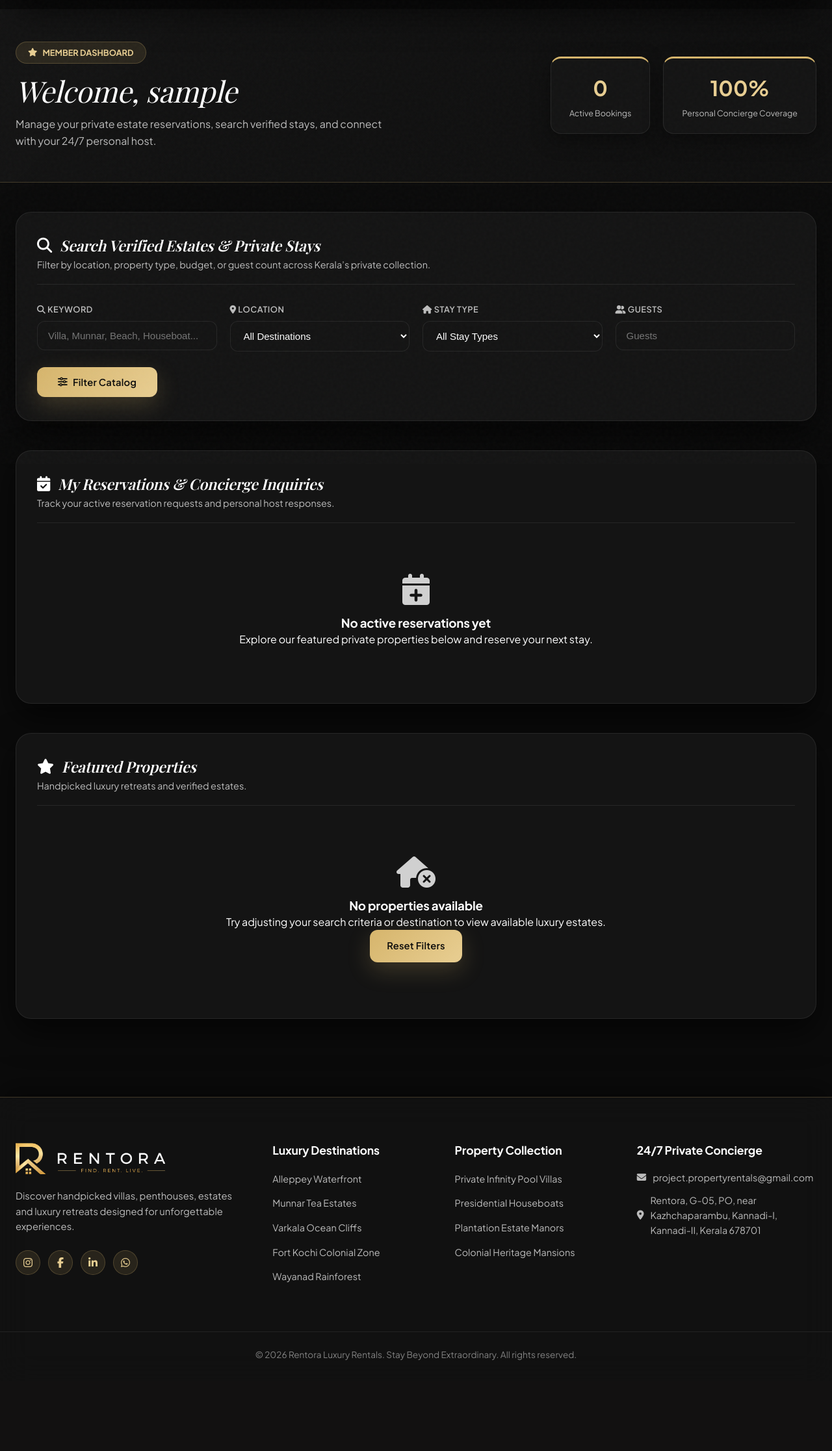
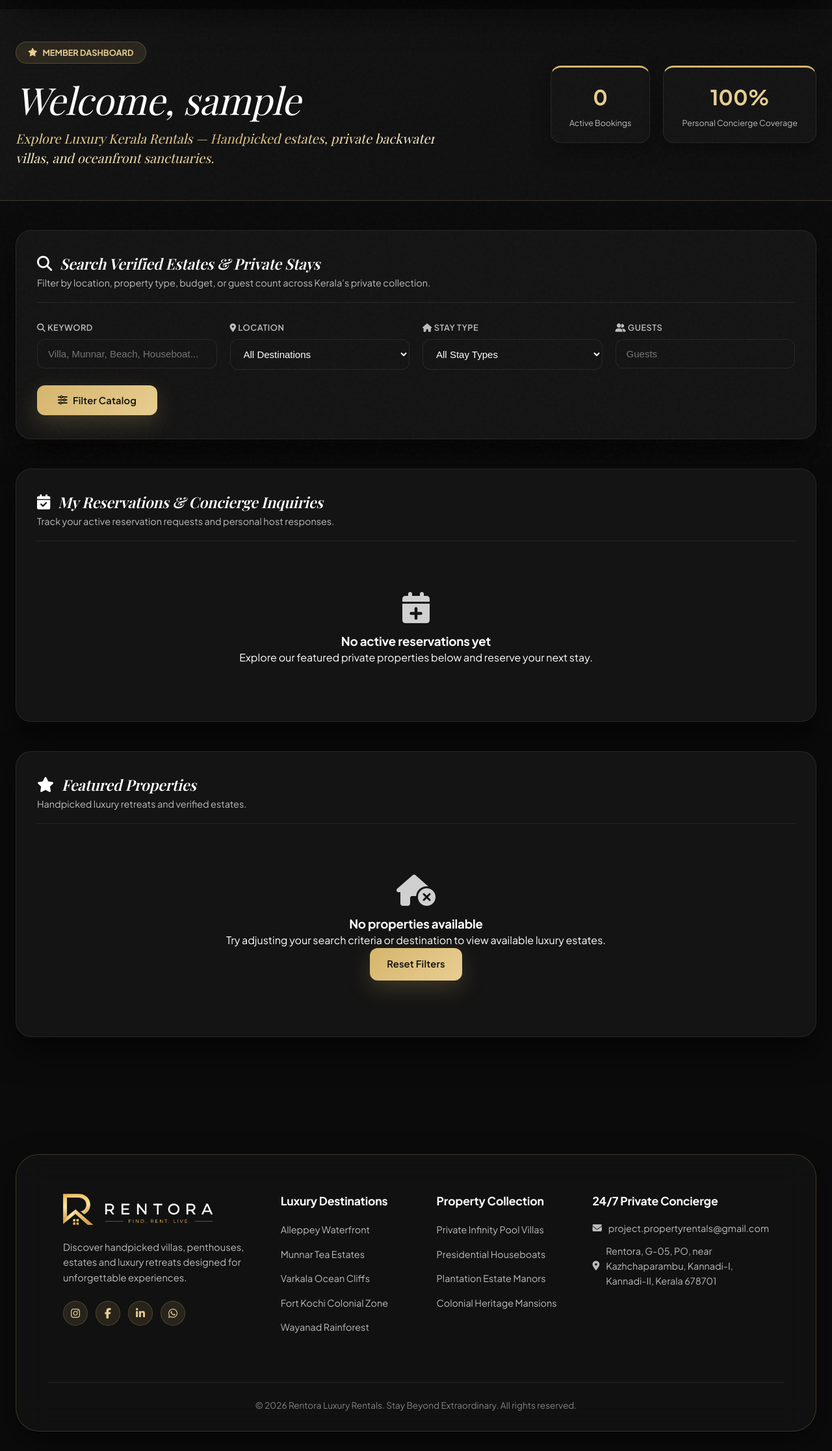
Before and after one commit to Harshal-jith/rentora_0, a Django app: page /dashboard/ in a window 1280 px wide. Shown: the part 86-2319 px from the top of the page at 65% size. Before the commit the page ends 2179 px from the top, so only its background shows below. Run offline with Django 5.2, Linux system fonts and the light colour scheme; the visitor is signed in with stand-in values (Sample User, id 1); data comes from the database, SQL or seed files in the repository; data that the repository does not hold is empty; some web fonts are replaced.

Commit message:
Update Dashboard welcome banner headline/subcopy with luxury Playfair Display font and style footer as matching floating glass capsule

```diff
--- a/rentals/static/css/style.css
+++ b/rentals/static/css/style.css
@@ -1404,14 +1404,19 @@ img {
 .contact-form h3 { font-size: 1.3rem; margin-bottom: 20px; }
 
 .footer {
+    position: relative;
+    max-width: 1320px;
+    margin: 60px auto 30px;
+    width: calc(100% - 48px);
+    border-radius: 36px;
     background: var(--bg-card-glass);
     backdrop-filter: blur(24px);
     -webkit-backdrop-filter: blur(24px);
     color: var(--text-primary);
-    padding: 70px 0 30px;
-    border-top: 1px solid var(--border-gold);
-    box-shadow: 0 -15px 40px rgba(0, 0, 0, 0.4);
-    transition: background-color 1.0s cubic-bezier(0.16, 1, 0.3, 1), color 1.0s cubic-bezier(0.16, 1, 0.3, 1);
+    padding: 60px 48px 28px;
+    border: 1px solid var(--border-gold);
+    box-shadow: 0 15px 45px rgba(0, 0, 0, 0.45);
+    transition: background-color 1.0s cubic-bezier(0.16, 1, 0.3, 1), color 1.0s cubic-bezier(0.16, 1, 0.3, 1), border-color 1.0s ease;
 }
 
 .footer-container {
@@ -2147,11 +2152,23 @@ img {
     margin-bottom: 10px;
 }
 
+.dashboard-headline {
+    font-family: var(--font-heading);
+    font-style: italic;
+    font-size: clamp(2.4rem, 4.5vw, 3.8rem);
+    line-height: 1.1;
+    color: var(--text-primary);
+    margin-top: 10px;
+    margin-bottom: 12px;
+}
+
 .dashboard-subcopy {
-    color: var(--text-secondary);
-    max-width: 580px;
-    font-size: 1rem;
-    line-height: 1.6;
+    font-family: var(--font-heading);
+    font-style: italic;
+    font-size: 1.25rem;
+    color: var(--gold-bright);
+    line-height: 1.5;
+    max-width: 680px;
 }
 
 .dashboard-quick-stats {
@@ -2617,8 +2634,8 @@ body.light-theme .dash-input-group select:focus {
     backdrop-filter: blur(24px);
     -webkit-backdrop-filter: blur(24px);
     color: #0F172A;
-    border-top: 1px solid var(--border-gold);
-    box-shadow: 0 -10px 30px rgba(0, 0, 0, 0.05);
+    border: 1px solid var(--border-gold);
+    box-shadow: 0 10px 35px rgba(0, 0, 0, 0.06);
 }
 
 [data-theme="light"] .social-links a, body.light-theme .social-links a {
--- a/rentals/templates/rentals/base.html
+++ b/rentals/templates/rentals/base.html
@@ -17,7 +17,7 @@
     <link rel="stylesheet" href="https://cdnjs.cloudflare.com/ajax/libs/font-awesome/6.5.1/css/all.min.css">
 
     <!-- Custom CSS -->
-    <link rel="stylesheet" href="{% static 'css/style.css' %}?v=2.4">
+    <link rel="stylesheet" href="{% static 'css/style.css' %}?v=2.5">
     {% block extra_css %}{% endblock %}
 </head>
 <body class="dark-theme">
--- a/rentals/templates/rentals/dashboard.html
+++ b/rentals/templates/rentals/dashboard.html
@@ -12,7 +12,7 @@
             <div class="user-welcome-info">
                 <span class="user-vip-pill"><i class="fa-solid fa-star"></i> MEMBER DASHBOARD</span>
                 <h1 class="serif-title dashboard-headline">Welcome, {{ user.username }}</h1>
-                <p class="dashboard-subcopy">Manage your private estate reservations, search verified stays, and connect with your 24/7 personal host.</p>
+                <p class="dashboard-subcopy">Explore Luxury Kerala Rentals — <span class="gold-shimmer-text">Handpicked estates, private backwater villas, and oceanfront sanctuaries.</span></p>
             </div>
 
             <div class="dashboard-quick-stats">
```
